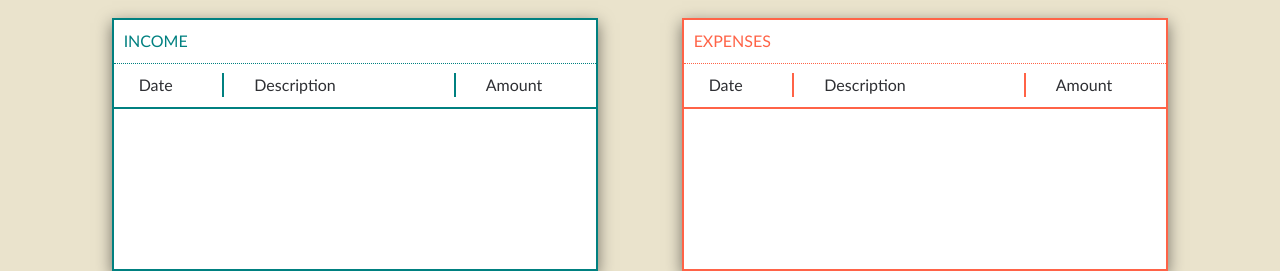
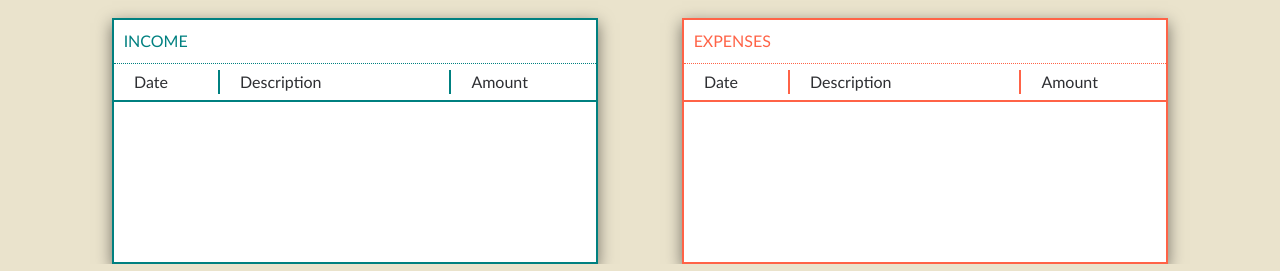
Before and after one commit to OussamaAlaoui/Budget-app, a website: page public/index.html in a window 1280 px wide. Shown: the part 604-875 px from the top of the page. Drawn offline with nearby package versions, Linux system fonts and the light colour scheme; no server answers; a web font is replaced by a local one.

Commit message:
fix description grid in the tables
even if a user wrote a long line in the description input box without white spaces, it will not break the format of the tables by going off grid limits

```diff
--- a/public/budget.js
+++ b/public/budget.js
@@ -25,7 +25,7 @@ getinfo();
             if(type=='-')
              {     total_exp+=parseFloat(amount);
                     total-=parseInt(amount);
-                    exp+=`<div id="info-row-ex" class="row w-90">`+`<div class="col-3 my-col">`+date.day+'-'+date.month+'-'+date.year+`</div>`+`<div class="col-6 my-col">`+description+`</div>`+`<div class="col-3 my-col">`+amount+`</div>`+`</div>`;
+                    exp+=`<div class="expenses-data">`+`<div class="">`+date.day+'-'+date.month+'-'+date.year+`</div>`+`<div >`+description+`</div>`+`<div >`+amount+`</div>`+`</div>`;
                     document.getElementById("expences_data").innerHTML=exp;
                     document.getElementById('EXPENSES_SCORE').innerHTML="- "+total_exp.toFixed(2);;
             }
@@ -33,7 +33,7 @@ getinfo();
             {
                 total_inc+=parseFloat(amount);
                 total+=parseInt(amount);
-                inc+=`<div id="info-row-in" class="row w-90">`+`<div class="col-3 my-col">`+date.day+'-'+date.month+'-'+date.year+`</div>`+`<div class="col-6 my-col">`+description+`</div>`+`<div class="col-3 my-col">`+amount+`</div>`+`</div>`;
+                inc+=`<div class="income-data">`+`<div class="">`+date.day+'-'+date.month+'-'+date.year+`</div>`+`<div >`+description.split('').join('&#8203;')+`</div>`+`<div >`+amount+`</div>`+`</div>`;
                 document.getElementById("income_data").innerHTML=inc;
                 document.getElementById('INCOME_SCORE').innerHTML="+ "+total_inc.toFixed(2);;
             }
@@ -52,6 +52,7 @@ getinfo();
     {
 
       const button = document.getElementById("added");
+      console.log(button);
       button.addEventListener('click', async event => {
       const type=document.getElementById('add_type').value;
       const amount=document.getElementById('amount').value;
@@ -74,3 +75,32 @@ getinfo();
       });
 
     }
+     //----------------DELETE-----------------------
+     deltinfo();
+     function deltinfo()
+   {
+
+     const button_D = document.getElementById("delt");
+     console.log(button_D);
+    //  button.addEventListener('click', async event => {
+    //  const type=document.getElementById('add_type').value;
+    //  const amount=document.getElementById('amount').value;
+    //  const description = document.getElementById('description').value;
+    //  const date={year:today.getFullYear(),month:(today.getMonth()+1),day:today.getDate()};
+    //  const data={date,type,amount,description};
+    //    const options = {
+    //      method: 'POST',
+    //      headers: {
+    //        'Content-Type': 'application/json'
+    //      },
+    //      body: JSON.stringify(data),
+    //    };
+    //  document.getElementById('amount').value="";
+    //  document.getElementById('description').value="";
+    //  location.reload();
+    //  const response =  await fetch('/app',options);
+    //  const json = await response.json();
+
+    //  });
+
+   }
--- a/public/budget_s.css
+++ b/public/budget_s.css
@@ -163,14 +163,54 @@ body
 
     border: 2px solid teal;
     width: 90%;
-
+    overflow-x: hidden;
     margin: auto;
     background-color: white;
     font-family: Futura,Trebuchet MS,Arial,sans-serif;
     box-shadow: 0 5px 15px rgba(0,0,0,.5);
 
 }
+.income-header,.income-data
+{
+    padding: 6px 0 6px 0;
+    display: grid;
+    grid-template-columns: 22% auto 30%;
 
+    border-bottom: 2px solid teal;
+
+
+}
+
+
+.income-header div ,.exp-cont div,.income-data div
+{
+   padding-left:20px;
+
+}
+.expenses-header,.expenses-data
+{
+    padding: 6px 0 6px 0;
+    display: grid;
+    grid-template-columns: 22% auto 30%;
+
+    border-bottom: 2px solid tomato;
+
+
+}
+
+
+.expenses-header div ,.expenses-data div
+{
+   padding-left:20px;
+
+}
+
+
+
+#des-ex
+{
+    width: 50px;
+}
 .EXPENSES_INFO {
 
     font-family: Futura,Trebuchet MS,Arial,sans-serif;
@@ -218,7 +258,8 @@ body
 #income_data
 {
     height: 20vh;
-    overflow: auto;
+    overflow-y: auto;
+    overflow-x: hidden;
 }
 #info-row-in
 {
--- a/public/index.html
+++ b/public/index.html
@@ -93,18 +93,17 @@
         <div class="INCOME_INFO">
 
             <div class="income_title">INCOME</div>
-            <div id="info-row-in" class="row w-90">
-                <div class="col-3 my-col">
+            <div class="income-header">
                 <div class="date-in">
                     Date
-                </div></div>
-            <div class="col-6 my-col"> <div class="dis-in">
+                </div>
+           <div class="dis-in">
                 Description
-            </div></div>
-            <div class="col-3 my-col">  <div>
+            </div>
+        <div class="am-in">
                 Amount
-            </div></div>
             </div>
+          </div>
             <div id="income_data">
 
 
@@ -119,21 +118,22 @@
         <div class="EXPENSES_INFO">
 
             <div class="expences_title">EXPENSES</div>
-            <div id="info-row-ex" class="row w-90">
-                <div class="col-3 my-col">
+
+                <div class="expenses-header">
                     <div class="date-ex">
                     Date
                 </div>
-            </div>
-            <div class="col-6 my-col">
+
+
                 <div class="dis">
                 Description
             </div>
-</div>
-            <div class="col-3 my-col">  <div>
+
+         <div id="ex-am">
                 Amount
-            </div></div>
             </div>
+          </div>
+
             <div id="expences_data">
 
             </div>
```
Also changed, not shown: 1 other file.
